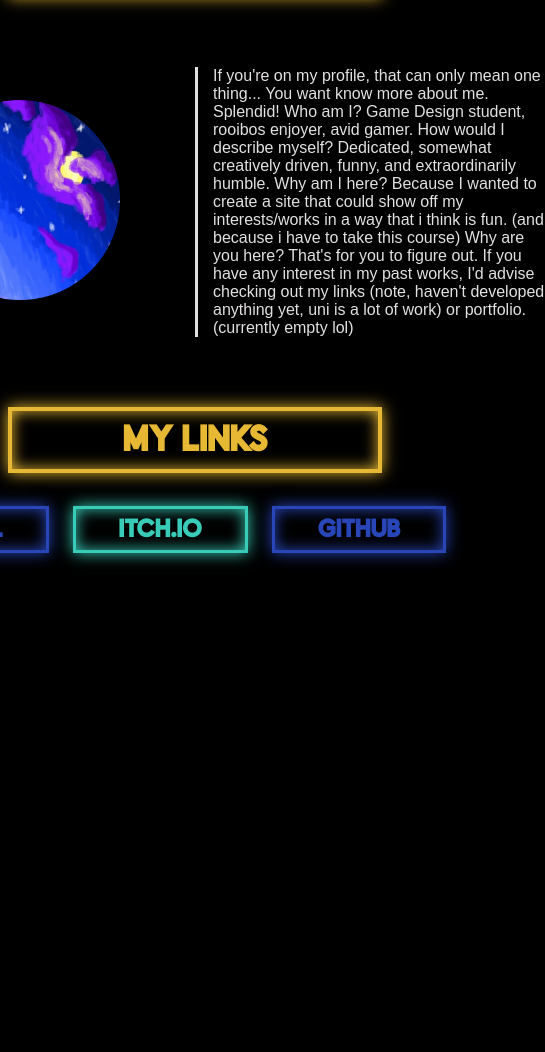
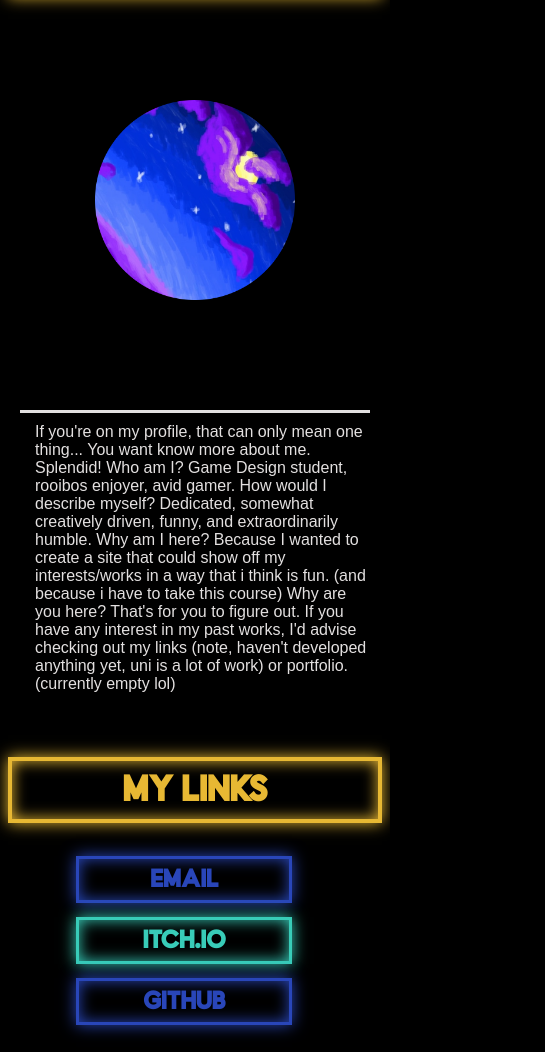
Before and after one commit to JesseVolstruis/DIGA3008A, a plain HTML site: page Profile/index.html in a window 390 px wide. Shown: the part 457-1509 px from the top of the page, 545 px wide, since content can reach past the window. Before the commit the page ends 1037 px from the top, so only its background shows below. Drawn offline with Linux system fonts and the light colour scheme.

Commit message:
reformatting

```diff
--- a/Design/Styles/styles.css
+++ b/Design/Styles/styles.css
@@ -37,6 +37,4 @@
         grid-template-rows: repeat(3,350px);
         justify-content: center;
     }
-
-
 }
--- a/Profile/Styles/styles.css
+++ b/Profile/Styles/styles.css
@@ -1,6 +1,6 @@
 .ProfileGridContainer{
     display: grid;
-    grid-template-rows:repeat(1,350px);
+    grid-template-rows:350px;
     grid-template-columns:repeat(2,350px);
     justify-items: center;
     align-items: center;
@@ -13,3 +13,22 @@
     border-color: rgb(227, 224, 224);
     padding-left: 15px;
 }
+
+@media (max-width: 700px){
+    .ProfileGridContainer{
+        grid-template-columns: 350px;
+        grid-template-rows: repeat(2,350px);
+        justify-content: center;
+    }
+    .ProfileText{
+        border-top: 3px solid;
+        border-left: none;
+        padding-top: 10px;
+    }
+    .SideNav ul{
+        flex-direction: column;
+        justify-content: center;
+        align-items: center;
+        margin-right: 8vh;
+    }
+}
--- a/Styles/styles.css
+++ b/Styles/styles.css
@@ -78,5 +78,4 @@ h2{
                 border-top: 3px solid;
                 padding-top: 10px;
         }
-
 }
--- a/main.css
+++ b/main.css
@@ -231,36 +231,36 @@ nav ul li a{
     h1{
         text-shadow: none;
     }
-
     .PortfolioHeading{
         text-shadow: none;
     }
-
     .GridContainer{
         grid-template-columns: 350px;
         grid-template-rows: repeat(8,350px);
         justify-content: center;
     }
-
     .MainNavButton1{
         text-shadow: none;
     }
-
     .MainNavButton2{
         text-shadow: none;
     }
-
     .MainNavMenu ul{
         margin-right: 8vh;
     }
-
     .ToTop{
         margin-right: 8vh;
     }
-
     .SubHeader{
         text-shadow: none;
     }
+    .CardSum{
+        width: 190px;
+    }
+    .SideNav ul li{
+        width: 170px;
+    }
+
 
 
 }
```
